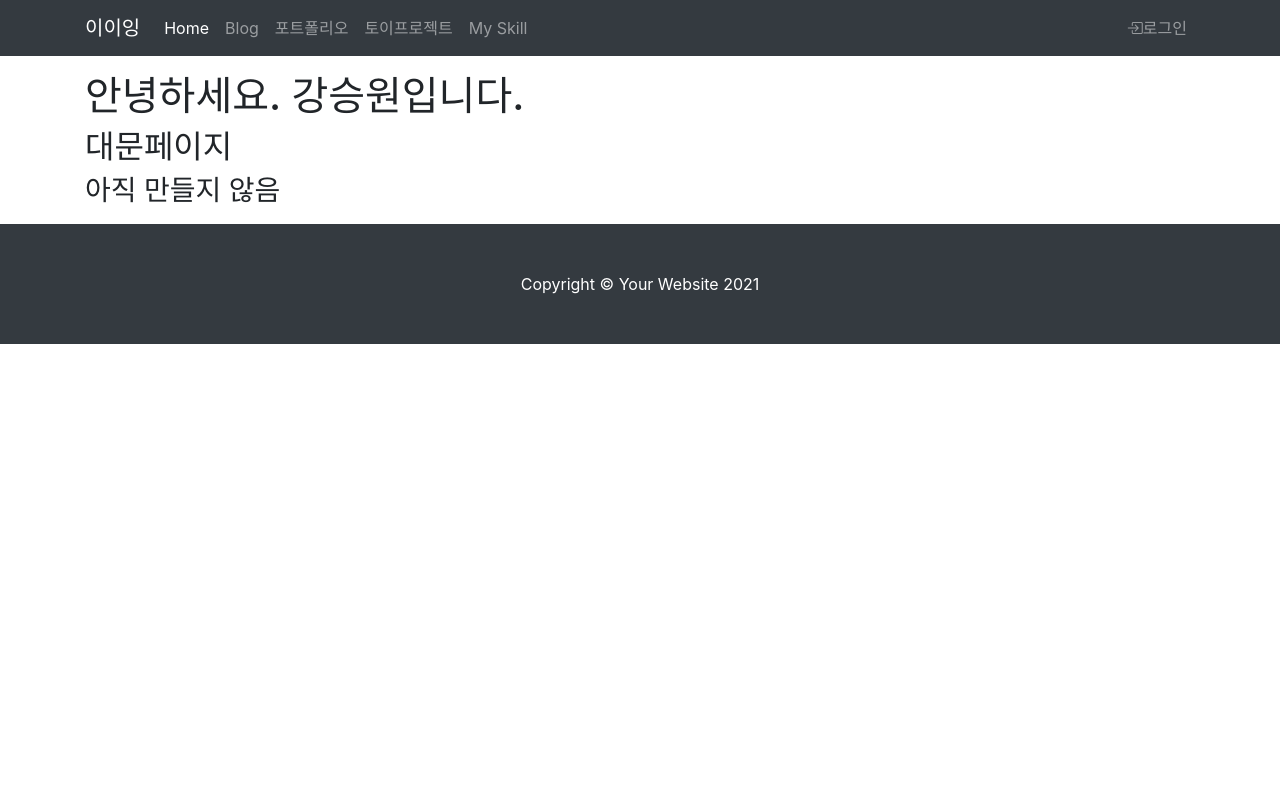
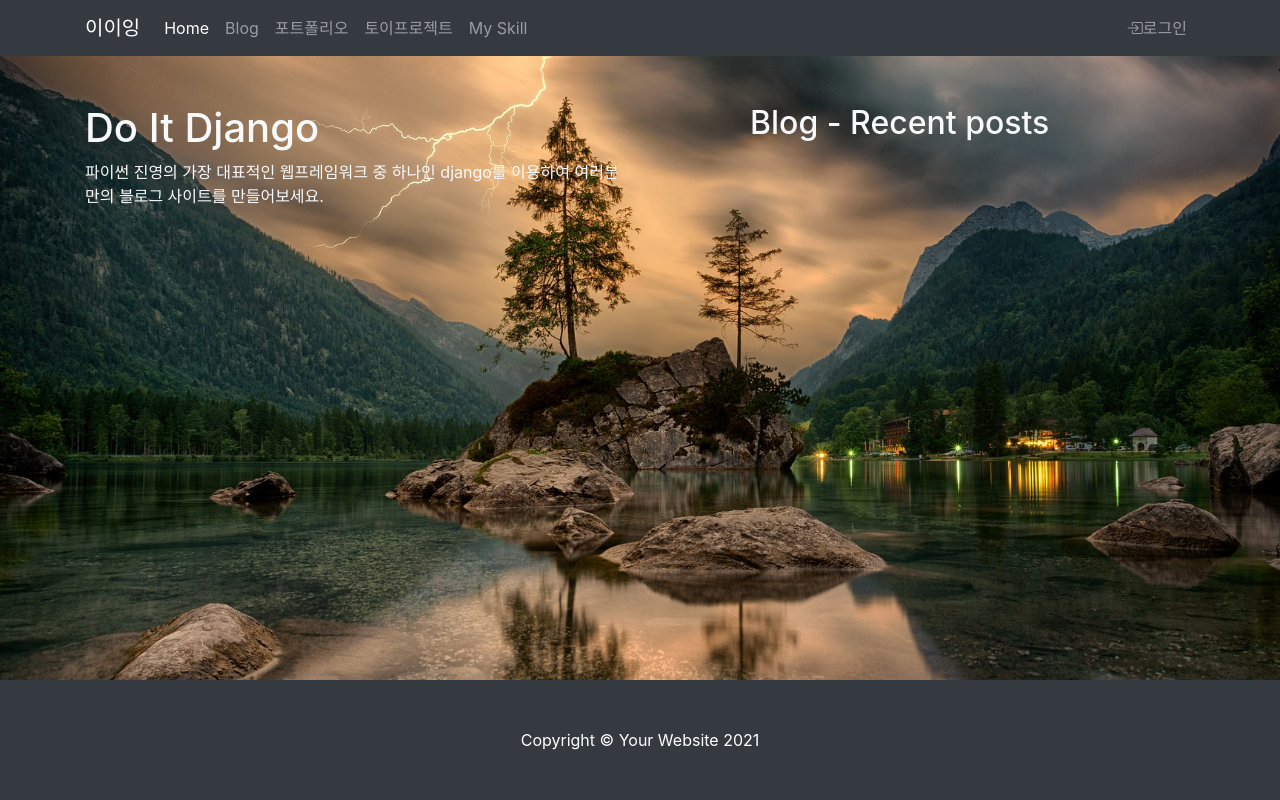
Before and after one commit to seoungwonseoungwon/doit_django_hmd, a Django app: page / in a window 1280 px wide. Run offline with Django 3.2, Linux system fonts and the light colour scheme; data that the repository does not hold is empty; some libraries are stand-ins or nearby versions.

Commit message:
대문 페이지 수정하기

```diff
--- a/blog/models.py
+++ b/blog/models.py
@@ -70,6 +70,7 @@ class Post(models.Model):
 
 
 
+
 class Comment(models.Model):
     post = models.ForeignKey(Post, on_delete=models.CASCADE)
     author = models.ForeignKey(User, on_delete=models.CASCADE)
--- a/blog/templates/blog/post_detail.html
+++ b/blog/templates/blog/post_detail.html
@@ -102,7 +102,7 @@
                     <button class="btn btn-primary" type="submit">Submit</button>
                 </form>
                 {% else %}
-                <a role="button" class="btn btn-outline-dark btn-block btn-sm" href="#" data-toggle="modal" data-target="#loginModel">Log in and leave a comment</a>
+                <a role="button" class="btn btn-outline-dark btn-block btn-sm" href="#" data-toggle="modal" data-target="#exampleModal">Log in and leave a comment</a>
                 {% endif %}
 
             </div>
--- /dev/null
+++ b/single_pages/static/single_pages/css/landing.css
@@ -0,0 +1,11 @@
+body{
+  background: url('/static/single_pages/images/amsterdam_sky.jpg') no-repeat center center fixed;
+  -webkit-background-size: cover;
+  -moz-background-size: cover;
+  background-size: cover;
+  -o-background-size: cover;
+
+}
+section{
+  margin-bottom: 150px;
+}
--- a/single_pages/templates/single_pages/landing.html
+++ b/single_pages/templates/single_pages/landing.html
@@ -1,7 +1,69 @@
-{% extends 'base.html' %}
+<!DOCTYPE html>
+{% load static %}
+<html lang="en">
+    <head>
+        <meta charset="utf-8" />
+        <meta name="viewport" content="width=device-width, initial-scale=1, shrink-to-fit=no" />
+        <meta name="description" content="" />
+        <meta name="author" content="" />
+        <title>{% block head_title %}Blog Home {% endblock %} </title>
+        <!-- Favicon-->
+        <!-- <link rel="icon" type="image/x-icon" href="assets/favicon.ico" /> -->
+        <!-- Core theme CSS (includes Bootstrap)-->
+        <link rel="stylesheet" href="https://cdn.jsdelivr.net/npm/bootstrap@4.6.2/dist/css/bootstrap.min.css">
+        <link rel="stylesheet" href="https://cdn.jsdelivr.net/npm/bootstrap-icons@1.10.4/font/bootstrap-icons.css">
+
+        <link rel="stylesheet" href="{% static 'single_pages/css/landing.css' %}" media="screen">
+
+    </head>
+    <body>
+{% include 'navbar.html' %}
+
+
 
 {% block main_area %}
-  <h1>안녕하세요. 강승원입니다.</h1>
-  <h2>대문페이지</h2>
-  <h3>아직 만들지 않음</h3>
+
+<section>
+  <div class="container">
+    <div class="row justify-content-between">
+      <div class="col-lg-6 text-light">
+        <h1 class="mt-5">Do It Django</h1>
+        <p>파이썬 진영의 가장 대표적인 웹프레임워크 중 하나인 django를 이용하여 여러분만의 블로그 사이트를 만들어보세요.</p>
+      </div>
+      <div class="col-lg-5 mt-5">
+        <h2 class="text-light">Blog - Recent posts</h2>
+        {% for post in recent_posts %}
+          <div class="card mt-1">
+            <div class="card-body">
+              <h6><a href="{{ post.get_absolute_url }}" class="text-decoration-none text-dark">{{ post.title }}</a></h6>
+              <span class="badge badge-pill badge-light float-right">
+                {{ post.author.username }}
+                &nbsp;
+                &nbsp;
+                {{ post.created_at }}
+              </span>
+            </div>
+          </div>
+        {% endfor %}
+    </div>
+    </div>
+  </div>
+</section>
+
+
+
+
+
+
+
+
+
+
+
+
+
 {% endblock %}
+
+<div class="fixed-bottom">
+  {% include 'footer.html'%}
+</div>
--- a/single_pages/views.py
+++ b/single_pages/views.py
@@ -1,10 +1,15 @@
 from django.shortcuts import render
+from blog.models import Post
 
 # Create your views here.
 def landing(request):
+    recent_posts = Post.objects.order_by('-pk')[:3]
     return render(
         request,
-        'single_pages/landing.html'
+        'single_pages/landing.html',
+        {
+        'recent_posts':recent_posts
+        }
     )
 
 def about_me(request):
--- a/templates/base.html
+++ b/templates/base.html
@@ -1,4 +1,5 @@
 <!DOCTYPE html>
+{% load static %}
 <html lang="en">
     <head>
         <meta charset="utf-8" />
@@ -11,6 +12,9 @@
         <!-- Core theme CSS (includes Bootstrap)-->
         <link rel="stylesheet" href="https://cdn.jsdelivr.net/npm/bootstrap@4.6.2/dist/css/bootstrap.min.css">
         <link rel="stylesheet" href="https://cdn.jsdelivr.net/npm/bootstrap-icons@1.10.4/font/bootstrap-icons.css">
+
+        <!-- <link rel="stylesheet" href="{% static 'single_pages/css/landing.css' %}" media="screen"> -->
+
     </head>
     <body>
         <!-- Navigation-->
@@ -47,6 +51,7 @@
 
 
         <!-- Footer-->
+
         {% include 'footer.html'%}
 
         <!-- Bootstrap core JS-->
```
Also changed, not shown: single_pages/templates/single_pages/landing_old.html (added, +15 -0 lines), single_pages/static/single_pages/images/amsterdam_sky.jpg (added).
